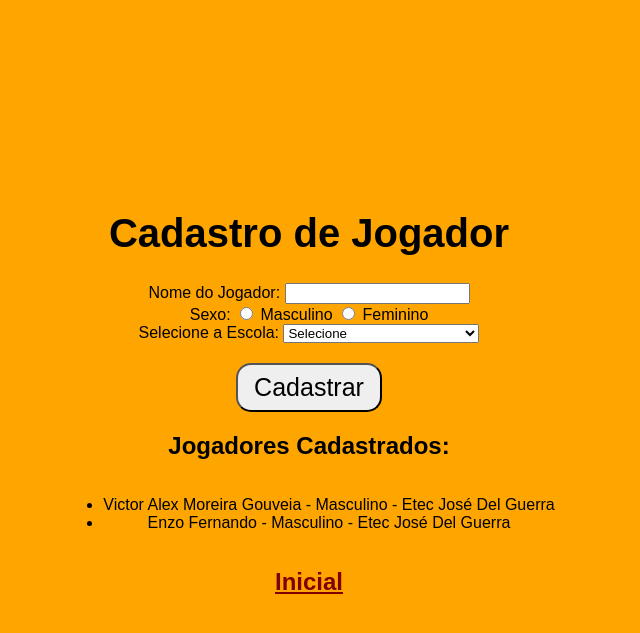
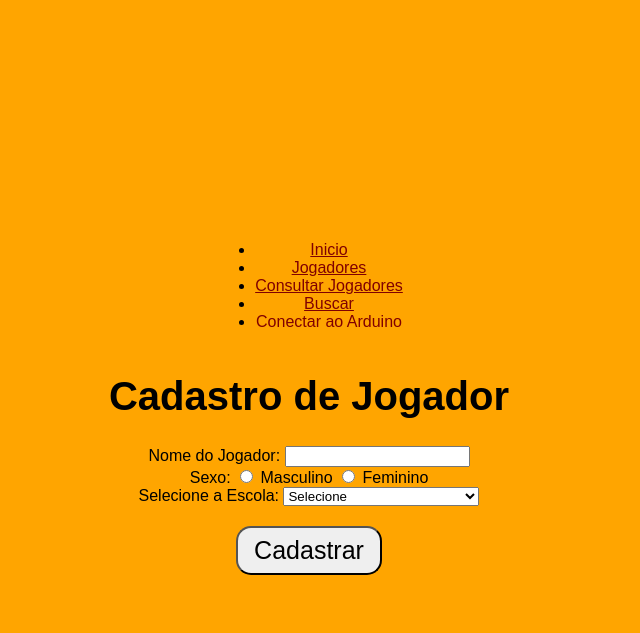
Before and after one commit to enzomribeiro/Score-Sphere, a PHP site: page /cadastro.php in a window 1280 px wide. Shown: the top 633 px of the page, without its empty margins (331-971 px from the left). Run offline with PHP 8.4, Linux system fonts and the light colour scheme; data comes from the database, SQL or seed files in the repository.

Commit message:
Update cadastro.php

```diff
--- a/cadastro.php
+++ b/cadastro.php
@@ -31,6 +31,16 @@ if ($_SERVER['REQUEST_METHOD'] === 'POST') {
 
 </head>
 <body>
+<header>
+        <nav>
+            <ul>
+                <li><a href="index.php">Inicio</a></li>
+                <li><a href="cadastro.php">Jogadores</a></li>
+                <li><a href="consultarJogadores.php">Consultar Jogadores</a></li>
+                <li><a href="filtrar.php">Buscar</a></li>
+                <li><a id="connectButton">Conectar ao Arduino</a></li>
+</header>
+    <div class="container">
     <h1>Cadastro de Jogador</h1>
     <form id="formCadastro" method="POST" action="cadastro.php">
         <div class="form-control">
@@ -60,25 +70,6 @@ if ($_SERVER['REQUEST_METHOD'] === 'POST') {
 
         <button type="submit">Cadastrar</button>
     </form>
-
-    <h2>Jogadores Cadastrados:</h2>
-    <ul id="listaJogadores">
-        <?php
-        // Recupera todos os jogadores cadastrados
-        $sql = "SELECT * FROM jogadores";
-        $result = $conn->query($sql);
-
-        if ($result->num_rows > 0) {
-            // Saída dos dados de cada linha
-            while ($row = $result->fetch_assoc()) {
-                echo "<li>" . $row['nome'] . " - " . ($row['sexo'] == 'M' ? 'Masculino' : 'Feminino') . " - " . $row['escola'] . "</li>";
-            }
-        } else {
-            echo "<li>Nenhum jogador cadastrado</li>";
-        }
-        ?>
-    </ul>
-
-    <h2><a href="index.php">Inicial</a></h2>
+    </div>
 </body>
 </html>
```
